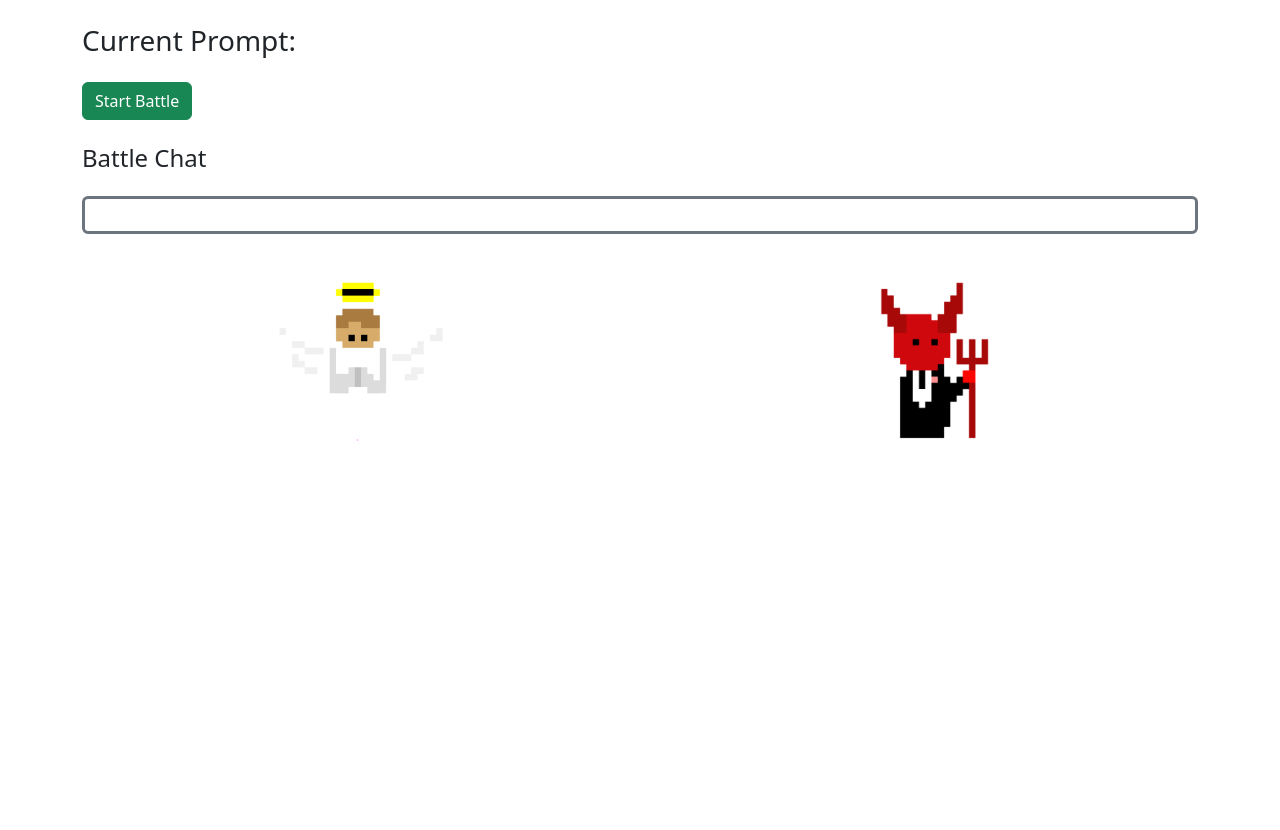
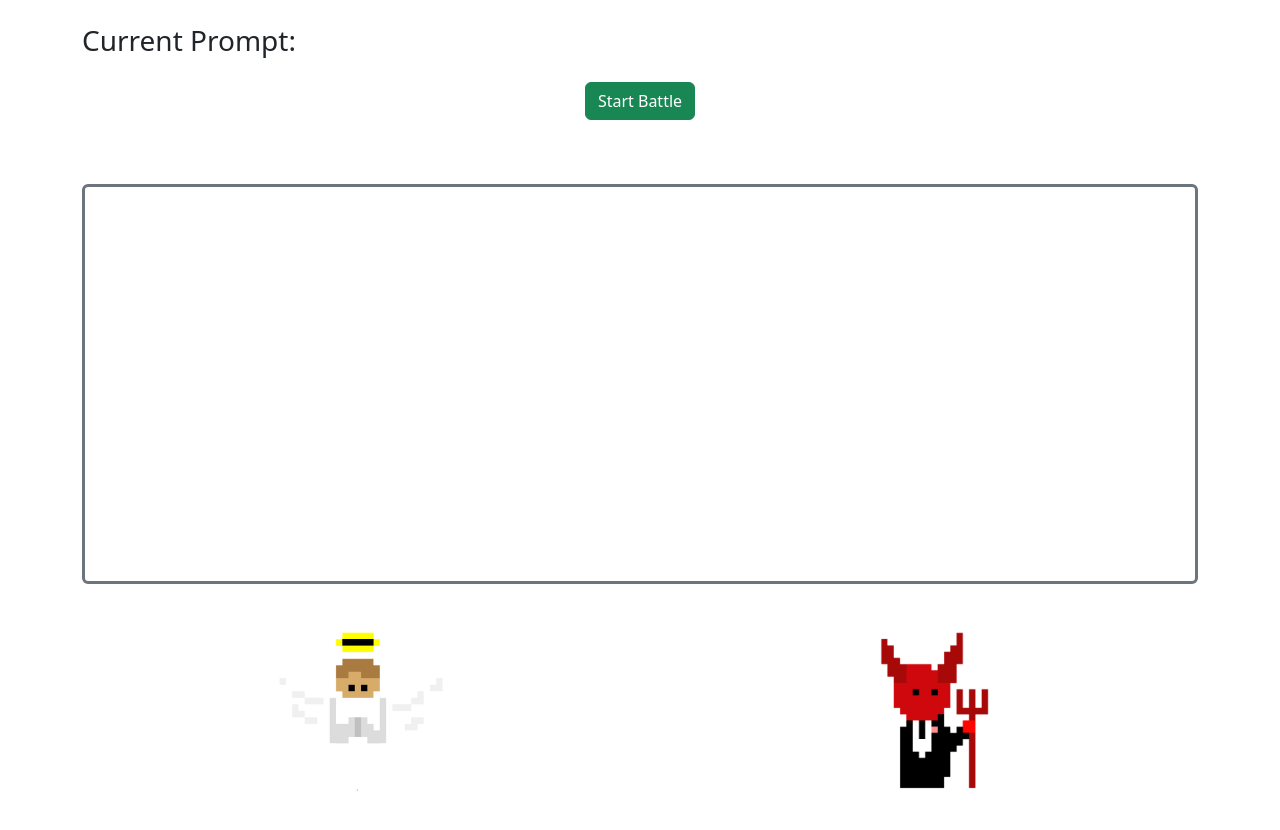
Before and after one commit to dusenkajozef/Super_Legal, a React (Create React App) app: page /battle in a window 1280 px wide. Before the commit the page ends 800 px from the top, so only its background shows below. Built offline with nearby package versions, Linux system fonts and the light colour scheme.

Commit message:
ui fixing

```diff
--- a/src/components/chatDisplay.jsx
+++ b/src/components/chatDisplay.jsx
@@ -12,7 +12,7 @@ export default function ChatDisplay() {
   const maxMessagesLength = Math.max(goodBattleMessagesSlice.length, badBattleMessagesSlice.length);
 
   return (
-    <Container className="my-4 border border-secondary border-3 p-3 rounded" style={{ maxHeight: '50vh', overflowY: 'auto' }}>
+    <Container className="my-4 border border-secondary border-3 p-3 rounded" style={{ height: '50vh', overflowY: 'auto' }}>
       {Array.from({ length: maxMessagesLength }).map((_, index) => {
         const goodMessage = goodBattleMessagesSlice[index];
         const badMessage = badBattleMessagesSlice[index];
--- a/src/components/screens/battleScreen.jsx
+++ b/src/components/screens/battleScreen.jsx
@@ -35,6 +35,16 @@ export default function BattleScreen() {
             <p>{prompt}</p>
           </div>
 
+          <Row className="mb-3">
+                <Col xs={12} md={5} className="d-flex justify-content-start">
+                {goodMessages.length > 0 && (
+                    <div className="p-3 rounded-3 bg-warning text-dark w-75">
+                    {goodMessages[0]}
+                    </div>
+                )}
+                </Col>
+
+                <Col xs={12} md={2} className="d-flex justify-content-center align-items-center">
                 <Button
                     variant={areAIsBattling ? 'danger' : 'success'}
                     onClick={handleStartBattleClick}
@@ -42,10 +52,18 @@ export default function BattleScreen() {
                 >
                     {areAIsBattling ? 'End Battle' : 'Start Battle'}
                 </Button>
+                </Col>
 
+                <Col xs={12} md={5} className="d-flex justify-content-end">
+                {badMessages.length > 0 && (
+                    <div className="p-3 rounded-3 bg-danger text-white w-75">
+                    {badMessages[0]}
+                    </div>
+                )}
+                </Col>
+            </Row>
           <Row>
             <Col md={12}>
-            <h4>Battle Chat</h4>
             <ChatDisplay />
             </Col>
           </Row>
--- a/src/services/badMessagesService.js
+++ b/src/services/badMessagesService.js
@@ -1,7 +1,6 @@
 import axios from "axios";
 
-// Add http:// and ensure it's the full URL
-const BASE_URL = "http://3.137.151.60"; // include port if needed (e.g. :5000)
+const BASE_URL = "http://3.147.170.228";
 
 // Configure Axios instance
 const apiClient = axios.create({
--- a/src/services/goodMessagesService.js
+++ b/src/services/goodMessagesService.js
@@ -1,7 +1,6 @@
 import axios from "axios";
 
-// Add http:// and ensure it's the full URL
-const BASE_URL = "http://3.137.151.60"; // include port if needed (e.g. :5000)
+const BASE_URL = "http://3.147.170.228";
 
 // Configure Axios instance
 const apiClient = axios.create({
```
Lines whose indentation alone changed are shown as unchanged.
